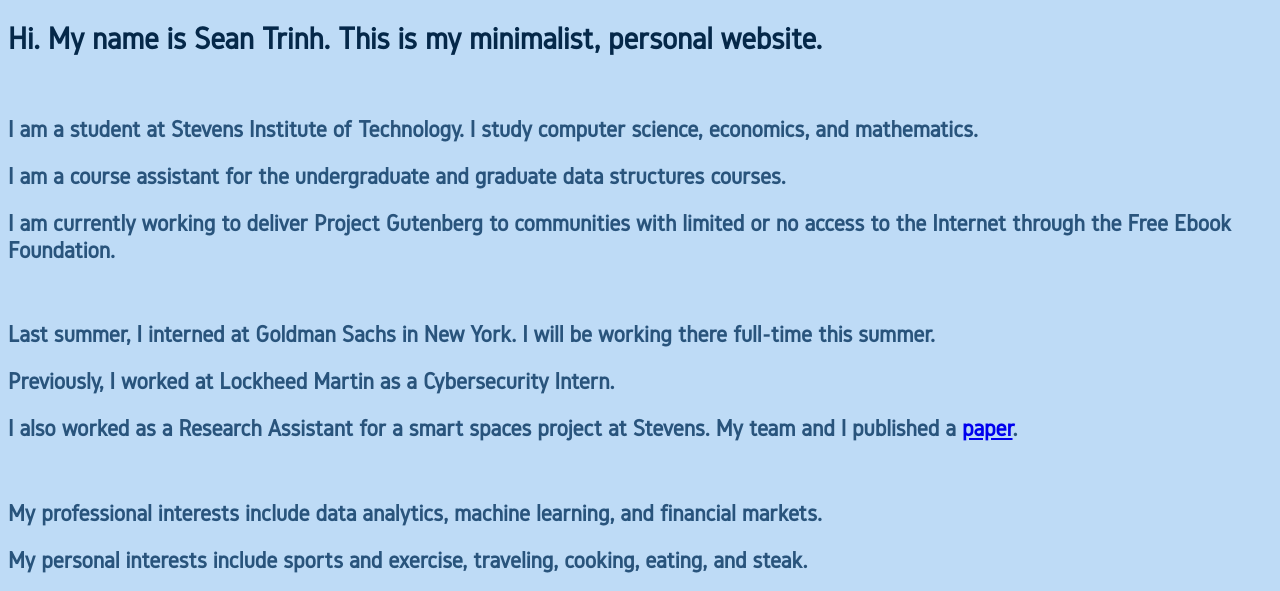
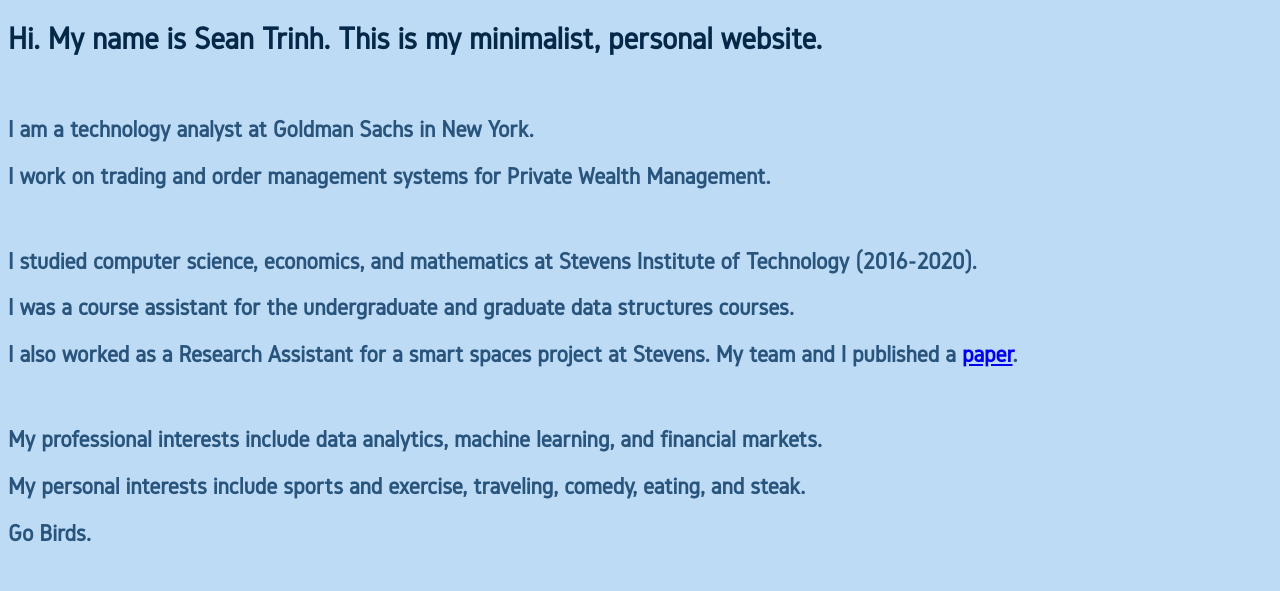
Before and after one commit to seantrinh/seantrinh.github.io, a plain HTML site: page index.html in a window 1280 px wide. Shown: the top 591 px of the page. Drawn offline with Linux system fonts and the light colour scheme.

Commit message:
Update index.html

```diff
--- a/index.html
+++ b/index.html
@@ -7,16 +7,15 @@
 	<body>
 		<h1>Hi. My name is Sean Trinh. This is my minimalist, personal website.</h1>
 		<br>
-		<h2>I am a student at Stevens Institute of Technology. I study computer science, economics, and mathematics.</h2>
-		<h2>I am a course assistant for the undergraduate and graduate data structures courses.</h2>
-		<h2>I am currently working to deliver Project Gutenberg to communities with limited or no access to the Internet through the Free Ebook Foundation.</h2>
+		<h2>I am a technology analyst at Goldman Sachs in New York.</h2>
+		<h2>I work on trading and order management systems for Private Wealth Management.</h2>
 		<br>
-		<h2>Last summer, I interned at Goldman Sachs in New York. I will be working there full-time this summer.</h2>
-		<h2>Previously, I worked at Lockheed Martin as a Cybersecurity Intern.</h2>
+		<h2>I studied computer science, economics, and mathematics at Stevens Institute of Technology (2016-2020).</h2>
+		<h2>I was a course assistant for the undergraduate and graduate data structures courses.</h2>
 		<h2>I also worked as a Research Assistant for a smart spaces project at Stevens. My team and I published a <a href="https://ieeexplore.ieee.org/abstract/document/8249055" target="_blank">paper</a>.</h2>
 		<br>
 		<h2>My professional interests include data analytics, machine learning, and financial markets.</h2>
-		<h2>My personal interests include sports and exercise, traveling, cooking, eating, and steak.</h2>
+		<h2>My personal interests include sports and exercise, traveling, comedy, eating, and steak.</h2>
 		<h2>Go Birds.</h2>
 		<br>
 	</body>
```
